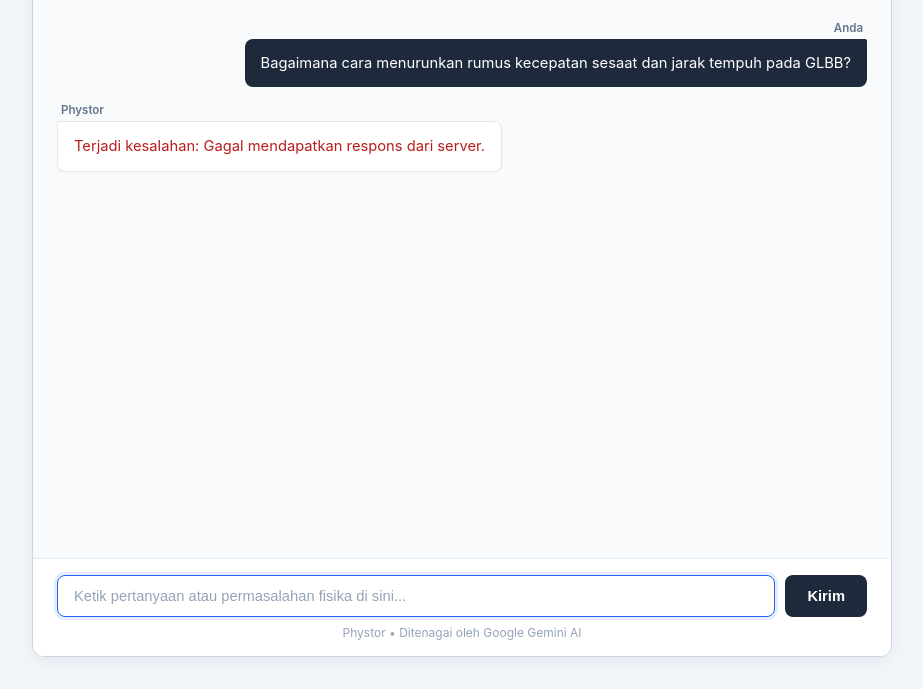
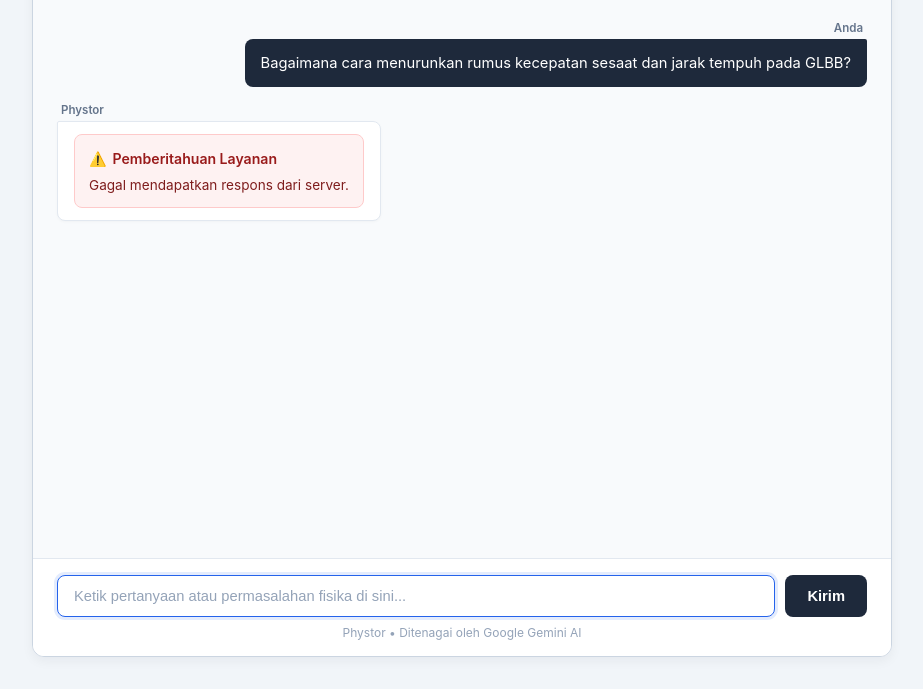
Before and after one commit to umamhafidul5/gemini-physics-chatbot, a website: page public/index.html in a window 1280 px wide. Both pictures are taken after a click on the button "Penurunan Rumus GLBB". Shown: the part 111-800 px from the top of the page, without its empty margins (178-1101 px from the left). Drawn offline with nearby package versions, Linux system fonts and the light colour scheme; no server answers.

Commit message:
Tangani error rate limit 429 dan format pesan peringatan agar rapi dan informatif

```diff
--- a/public/script.js
+++ b/public/script.js
@@ -177,8 +177,33 @@ async function handleSendMessage(userMessage) {
     const tempMessage = document.getElementById('temp-bot-message');
     if (tempMessage) {
       const bubble = tempMessage.querySelector('.bubble');
-      bubble.textContent = `Terjadi kesalahan: ${error.message || 'Gagal menghubungi server.'}`;
-      bubble.style.color = '#b91c1c';
+      let displayMessage = error.message || 'Gagal menghubungi server.';
+
+      // Deteksi jika error message berupa stringified JSON dari API
+      try {
+        const jsonMatch = displayMessage.match(/\{[\s\S]*\}/);
+        if (jsonMatch) {
+          const parsed = JSON.parse(jsonMatch[0]);
+          if (parsed.error) {
+            if (typeof parsed.error === 'object' && parsed.error.message) {
+              if (parsed.error.code === 429 || parsed.error.status === 'RESOURCE_EXHAUSTED') {
+                displayMessage = 'Batas kuota gratis Gemini API telah tercapai (limit 20 request/hari pada key ini). Silakan tunggu sekitar 1 menit sebelum mengirim pesan lagi, atau gunakan API key dengan kuota aktif.';
+              } else {
+                displayMessage = parsed.error.message;
+              }
+            } else if (typeof parsed.error === 'string') {
+              displayMessage = parsed.error;
+            }
+          }
+        }
+      } catch (_) {}
+
+      bubble.innerHTML = `
+        <div class="error-notice">
+          <div class="error-notice-title">Pemberitahuan Layanan</div>
+          <div class="error-notice-desc">${escapeHtml(displayMessage)}</div>
+        </div>
+      `;
       tempMessage.removeAttribute('id');
     }
   } finally {
--- a/public/style.css
+++ b/public/style.css
@@ -413,3 +413,31 @@ body {
     max-width: 92%;
   }
 }
+
+/* Error Notice Card */
+.error-notice {
+  background: #fef2f2;
+  border: 1px solid #fecaca;
+  border-radius: 8px;
+  padding: 12px 14px;
+}
+
+.error-notice-title {
+  display: flex;
+  align-items: center;
+  gap: 6px;
+  font-size: 0.88rem;
+  font-weight: 600;
+  color: #991b1b;
+  margin-bottom: 4px;
+}
+
+.error-notice-title::before {
+  content: '⚠️';
+}
+
+.error-notice-desc {
+  font-size: 0.85rem;
+  color: #7f1d1d;
+  line-height: 1.5;
+}
```
Also changed, not shown: index.js (+20 -4 lines).
